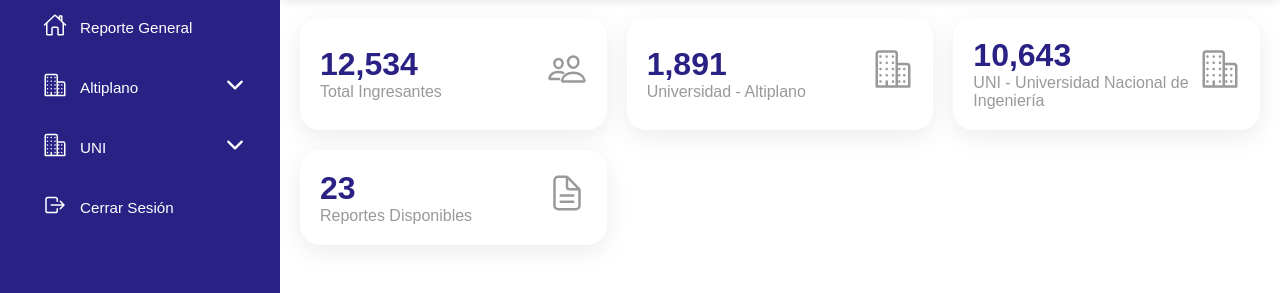
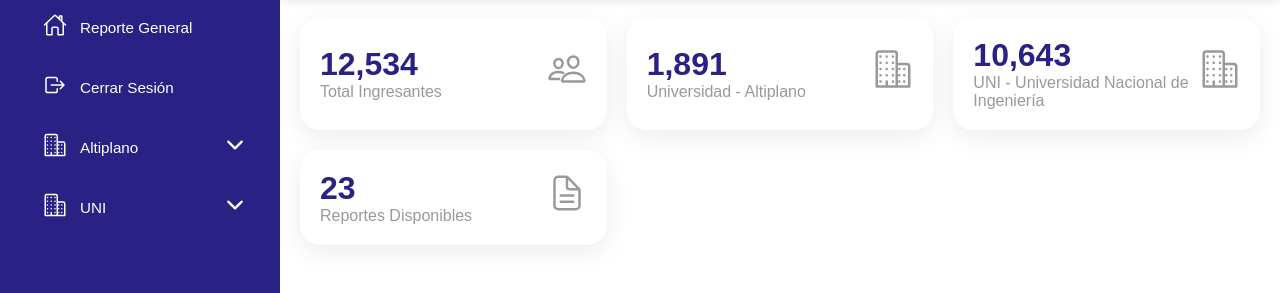
Before and after one commit to Sebastian2824/reportes-universitarios, a website: page reportes.html in a window 1280 px wide. Shown: the part 63-356 px from the top of the page. Drawn offline with nearby package versions, Linux system fonts and the light colour scheme.

Commit message:
Actualización: reportes actualizados

```diff
--- a/reportes.html
+++ b/reportes.html
@@ -319,6 +319,7 @@
       <ul>
         <li><a><span class="icon"><ion-icon name="school-outline"></ion-icon></span><span class="title">Bienvenid@s a la Vista de los Reportes</span></a></li>
         <li><a href="#dashboard"><span class="icon"><ion-icon name="home-outline"></ion-icon></span><span class="title">Reporte General</span></a></li>
+        <li><a href="index.html"><span class="icon"><ion-icon name="log-out-outline"></ion-icon></span><span class="title">Cerrar Sesión</span></a></li>
         <li>
           <a href="#"><span class="icon"><ion-icon name="business-outline"></ion-icon></span><span class="title">Altiplano</span><span class="icon dropdown-icon"><ion-icon name="chevron-down-outline"></ion-icon></span></a>
           <ul class="submenu">
@@ -397,13 +398,6 @@
 </li>
           </ul>
         </li>
-        <li>
-  <a href="index.html">
-    <span class="icon"><ion-icon name="log-out-outline"></ion-icon></span>
-    <span class="title">Cerrar Sesión</span>
-  </a>
-</li>
-
       </ul>
     </div>
 
```
